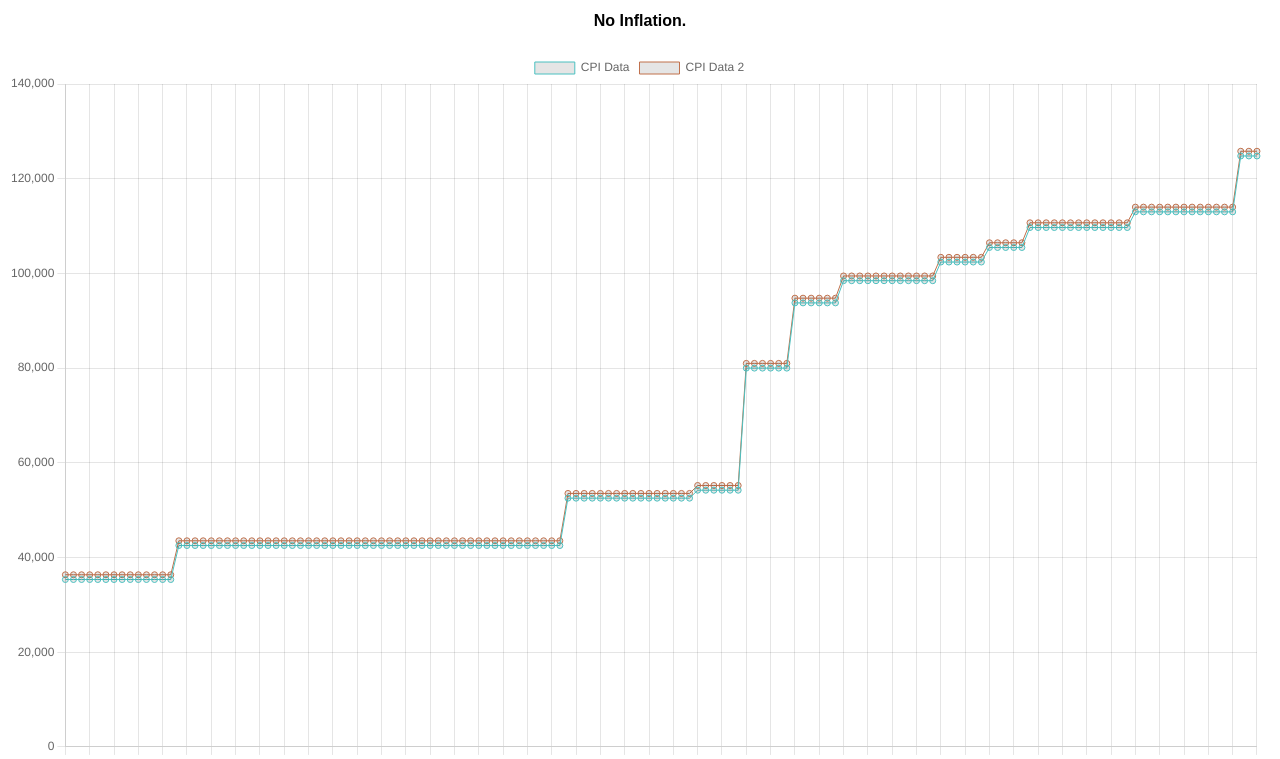
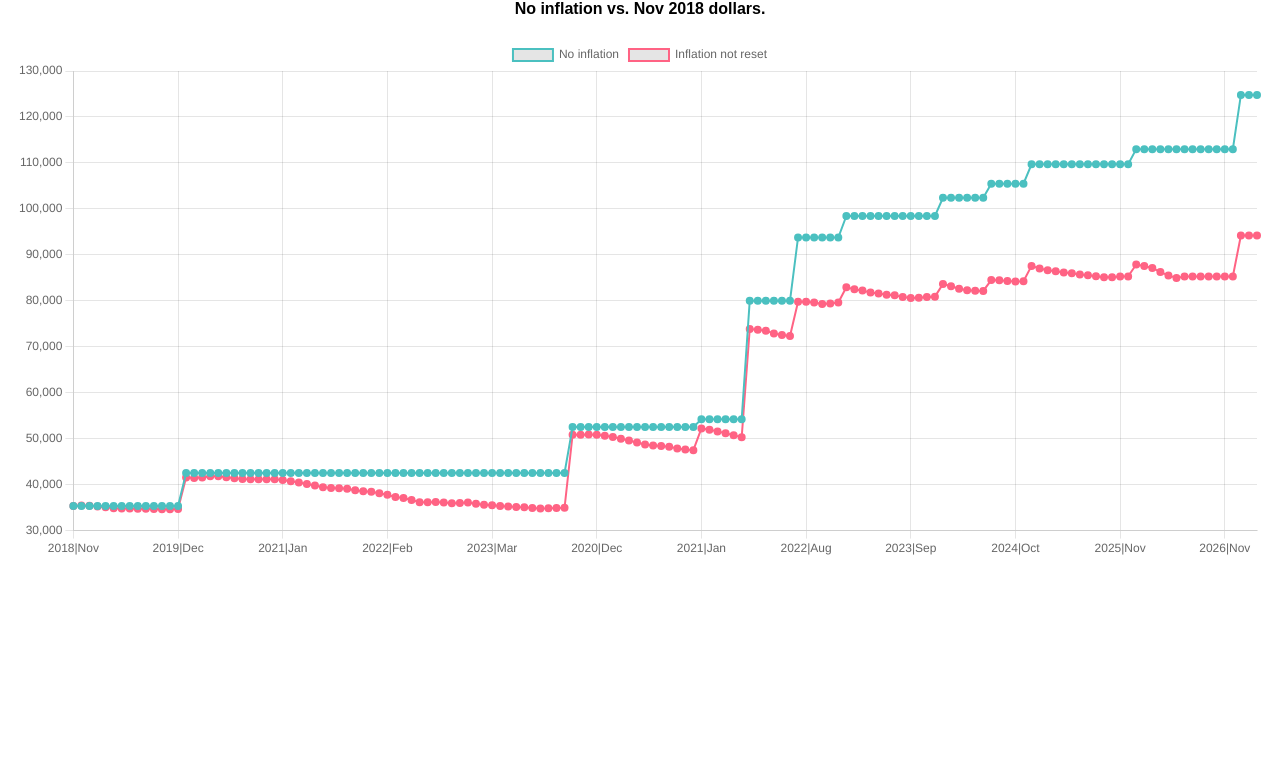
Before and after one commit to StChCa/salaryGraph, a website: page index.html in a window 1280 px wide. Shown: the part 96-855 px from the top of the page. After the commit the page ends 800 px from the top, so only its background shows below. Drawn offline with nearby package versions, Linux system fonts and the light colour scheme.

Commit message:
Combine into 1 graph
Combine no inflation and start of career inflation graphs
into 1 combined grpah.

```diff
--- a/index.html
+++ b/index.html
@@ -11,27 +11,10 @@
     <script src="CPI.js" defer></script>
     <script src="main.js" defer></script>
 
-    <h1>salaryGraph</h1>
-    <h4>No Inflation.</h4>
+    <h1>Combined salary graph</h1>
+    <h4 id="salaryGraphSubtitle">No inflation vs. Nov 2018 dollars.</h4>
     <div id="cpi-salary-graph">
-        <canvas id="salaryGraph" width="50vw" height="30vh"></canvas>
-    </div>
-
-    <h1>inflationResetSalaryGraph</h1>
-    <h4>Inflation is reset on each salary entry.</h4>
-    <div id="irsg">
-        <canvas id="inflation-reset-salary-graph" width="50vw" height="30vh"></canvas>
-    </div>
-
-    <h1>noInflationReset</h1>
-    <h4>Inflation is not reset. Values are in dollars of the start of your career.</h4>
-    <div id="nrsg">
-        <canvas id="no-reset-salary-graph" width="50vw" height="30vh"></canvas>
-    </div>
-
-    <h1>CPI Over Time</h1>
-    <div id="cpi-data">
-        <canvas id="cpiGraph" width="50vw" height="30vh"></canvas>
+        <canvas id="salaryGraph"></canvas>
     </div>
 </body>
 </html>
--- a/main.js
+++ b/main.js
@@ -2,9 +2,7 @@ const MONTHS = [`Jan`, `Feb`, `Mar`, `Apr`, `May`, `Jun`, `Jul`, `Aug`, `Sep`, `
 
 document.addEventListener('DOMContentLoaded', () => {
     // displayCPI();
-    displayCPISalaryGraph(Salaries);
-    displayInflationResetSalaryGraph(Salaries);
-    displayInflationSalaryGraph(Salaries);
+    displayCombinedSalaryGraph(Salaries);
     // displayCPIGraph();
 });
 
@@ -205,129 +203,25 @@ function getLabelsForRange(startYear, startMonth, endYear, endMonth) {
     return labels;
 }
 
-// GRAPH 1
-// Graph that displays a graph of multiple salaries.
-// No inflation adjustments.
-function displayCPISalaryGraph(salaries) {
+// Graph that combines the no-inflation and career-start-dollar salary series.
+// Both datasets are aligned to the same starting point, then diverge as CPI inflation changes.
+function displayCombinedSalaryGraph(salaries) {
+    let noInflationSalary = [];
+    let inflationAdjustedSalary = [];
+    let rangeLabels = [];
+    let startingCPI;
 
-    let effectiveSalary = [];
-    let rangeLabels = [];
-
-    salaries.forEach(salary => {
-        const startDate = salary.startDate;
-        const startYear = startDate.split('-')[0];
-        const startMonth = MONTHS[Number(startDate.split('-')[1]) - 1];
-        const endDate = salary.endDate;
-        const endYear = endDate.split('-')[0];
-        const endMonth = MONTHS[Number(endDate.split('-')[1]) - 1];
-        const startSalary = salary.salary;
-
-        const cpiForRange = getFixedCPIArray(startYear, startMonth, endYear, endMonth);
-        effectiveSalary = effectiveSalary.concat(getEffectiveSalaryValues(startSalary, cpiForRange));
-        rangeLabels = rangeLabels.concat(getLabelsForRange(startYear, startMonth, endYear, endMonth));
-
-    });
-
-    const ctx = document.getElementById('salaryGraph').getContext('2d');
-
-    // Define the labels and CPI data
-    const labels = rangeLabels;
-    const cpiData = effectiveSalary;
-    let cpiDat2 = [];
-    for (let i = 0; i < cpiData.length; i++) {
-        cpiDat2.push(cpiData[i] +1000);
+    const subtitle = document.getElementById('salaryGraphSubtitle');
+    if (subtitle && salaries.length > 0) {
+        const earliestSalary = salaries
+            .map(salary => new Date(salary.startDate))
+            .reduce((earliest, current) => current < earliest ? current : earliest);
+        const earliestDate = earliestSalary.toLocaleDateString('en-US', {
+            month: 'short',
+            year: 'numeric'
+        });
+        subtitle.textContent = `No inflation vs. ${earliestDate} dollars.`;
     }
-
-    console.log(`cpiDat2 ${cpiDat2}`);
-
-    graphObject = {
-        type: 'line',
-        data: {
-            labels: labels, // Update labels
-            datasets: [{
-                label: 'CPI Data',
-                data: cpiData, // Update data
-                borderColor: 'rgba(75, 192, 192, 1)',
-                borderWidth: 1
-            },
-            {
-                label: 'CPI Data 2',
-                data: cpiDat2, // Update data
-                borderColor: 'rgb(192, 112, 75)',
-                borderWidth: 1
-            }]
-        },
-        options: {
-            scales: {
-                y: {
-                    beginAtZero: true
-                }
-            }
-        }
-    }
-
-    new Chart(ctx, graphObject);
-}
-
-// GRAPH 2
-// Graph that displays a graph of multiple salaries.
-// Each Salary is represented in dollars at the start of THAT salary.
-function displayInflationResetSalaryGraph(salaries) {
-
-    let effectiveSalary = [];
-    let rangeLabels = [];
-
-    salaries.forEach(salary => {
-        const startDate = salary.startDate;
-        const startYear = startDate.split('-')[0];
-        const startMonth = MONTHS[Number(startDate.split('-')[1]) - 1];
-        const endDate = salary.endDate;
-        const endYear = endDate.split('-')[0];
-        const endMonth = MONTHS[Number(endDate.split('-')[1]) - 1];
-        const startSalary = salary.salary;
-
-        const cpiForRange = getCPIForRange(startYear, startMonth, endYear, endMonth);
-        effectiveSalary = effectiveSalary.concat(getEffectiveSalaryValues(startSalary, cpiForRange));
-        rangeLabels = rangeLabels.concat(getLabelsForRange(startYear, startMonth, endYear, endMonth));
-
-    });
-
-    const ctx = document.getElementById('inflation-reset-salary-graph').getContext('2d');
-
-    // Define the labels and CPI data
-    const labels = rangeLabels;
-    const cpiData = effectiveSalary;
-
-    new Chart(ctx, {
-        type: 'line',
-        data: {
-            labels: labels, // Update labels
-            datasets: [{
-                label: 'CPI Data',
-                data: cpiData, // Update data
-                borderColor: 'rgba(75, 192, 192, 1)',
-                borderWidth: 1
-            }]
-        },
-        options: {
-            scales: {
-                y: {
-                    beginAtZero: true
-                }
-            }
-        }
-    });
-}
-
-// GRAPH 3
-// Graph that displays a graph of multiple salaries.
-// All values are in Salary1 Day 1 dollars.
-function displayInflationSalaryGraph(salaries) {
-
-    let effectiveSalary = [];
-    let rangeLabels = [];
-
-    let startingCPI;
 
     salaries.forEach(salary => {
         const startDate = salary.startDate;
@@ -342,33 +236,59 @@ function displayInflationSalaryGraph(salaries) {
             startingCPI = cpiForYearMonth(startYear, startMonth);
         }
 
-        const cpiForRange = getCPIForRange(startYear, startMonth, endYear, endMonth);
-        effectiveSalary = effectiveSalary.concat(getEffectiveSalaryValues(inflationAdjust(startSalary, startingCPI, cpiForYearMonth(startYear, startMonth)), cpiForRange));
+        const noInflationRange = getFixedCPIArray(startYear, startMonth, endYear, endMonth);
+        noInflationSalary = noInflationSalary.concat(getEffectiveSalaryValues(startSalary, noInflationRange));
+
+        const inflationRange = getCPIForRange(startYear, startMonth, endYear, endMonth);
+        inflationAdjustedSalary = inflationAdjustedSalary.concat(
+            getEffectiveSalaryValues(inflationAdjust(startSalary, startingCPI, cpiForYearMonth(startYear, startMonth)), inflationRange)
+        );
+
         rangeLabels = rangeLabels.concat(getLabelsForRange(startYear, startMonth, endYear, endMonth));
-
     });
 
-    const ctx = document.getElementById('no-reset-salary-graph').getContext('2d');
-
-    // Define the labels and CPI data
-    const labels = rangeLabels;
-    const cpiData = effectiveSalary;
+    const ctx = document.getElementById('salaryGraph').getContext('2d');
 
     new Chart(ctx, {
         type: 'line',
         data: {
-            labels: labels, // Update labels
+            labels: rangeLabels,
             datasets: [{
-                label: 'CPI Data',
-                data: cpiData, // Update data
+                label: 'No inflation',
+                data: noInflationSalary,
                 borderColor: 'rgba(75, 192, 192, 1)',
-                borderWidth: 1
+                borderWidth: 2,
+                pointRadius: 3,
+                pointHoverRadius: 5,
+                pointBackgroundColor: 'rgba(75, 192, 192, 1)'
+            }, {
+                label: 'Inflation not reset',
+                data: inflationAdjustedSalary,
+                borderColor: 'rgba(255, 99, 132, 1)',
+                borderWidth: 2,
+                pointRadius: 3,
+                pointHoverRadius: 5,
+                pointBackgroundColor: 'rgba(255, 99, 132, 1)'
             }]
         },
         options: {
+            responsive: true,
+            maintainAspectRatio: false,
+            animation: false,
+            interaction: {
+                mode: 'nearest',
+                intersect: false
+            },
+            spanGaps: true,
             scales: {
+                x: {
+                    display: true,
+                    ticks: {
+                        maxTicksLimit: 12
+                    }
+                },
                 y: {
-                    beginAtZero: true
+                    beginAtZero: false
                 }
             }
         }
--- a/style.css
+++ b/style.css
@@ -1,5 +1,19 @@
 body {
     font-family: Arial, sans-serif;
     text-align: center;
-    margin-top: 50px;
+    margin: 0;
+    padding: 16px;
+    box-sizing: border-box;
 }
+
+#cpi-salary-graph {
+    width: 100%;
+    height: min(70vh, 520px);
+    max-height: 70vh;
+}
+
+canvas {
+    width: 100% !important;
+    height: 100% !important;
+    display: block;
+}
```
